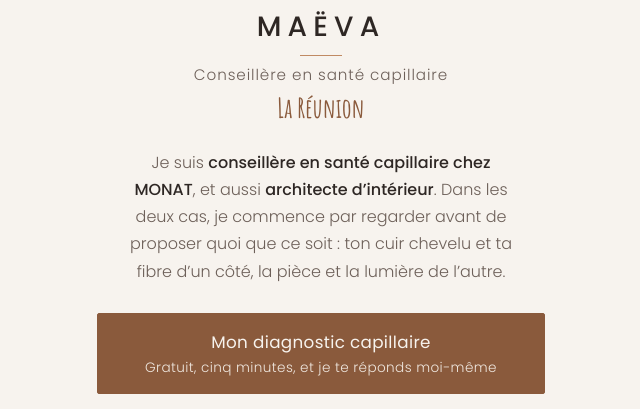
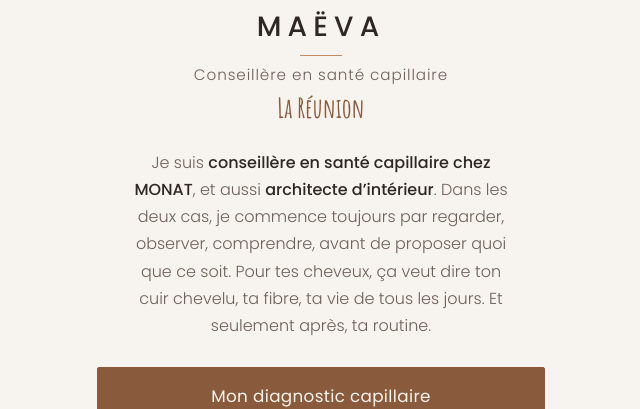
Before and after one commit to maevaaudrey1110-a11y/maevaaudrey1110-a11y.github.io, a plain HTML site: page index.html in a window 1280 px wide. Shown: the part 230-639 px from the top of the page, without its empty margins (319-959 px from the left). Drawn offline with Linux system fonts and the light colour scheme.

Commit message:
Presentation : la derniere phrase revient a la lectrice
Le parallele deco / cheveux obligeait le lecteur a faire le tri.
La phrase finale ne parle plus que de ses cheveux a elle.

Co-Authored-By: Claude Opus 5 <noreply@anthropic.com>

```diff
--- a/index.html
+++ b/index.html
@@ -242,8 +242,8 @@
 
   <p class="presentation">
     Je suis <strong>conseillère en santé capillaire chez MONAT</strong>, et aussi <strong>architecte d’intérieur</strong>.
-    Dans les deux cas, je commence par regarder avant de proposer quoi que ce soit :
-    ton cuir chevelu et ta fibre d’un côté, la pièce et la lumière de l’autre.
+    Dans les deux cas, je commence toujours par regarder, observer, comprendre, avant de proposer quoi que ce soit.
+    Pour tes cheveux, ça veut dire ton cuir chevelu, ta fibre, ta vie de tous les jours. Et seulement après, ta routine.
   </p>
 
   <nav class="liens">
```
